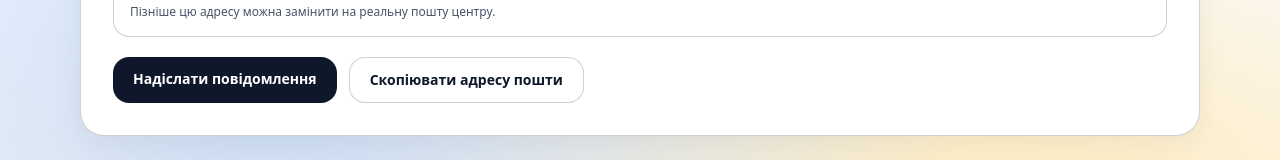
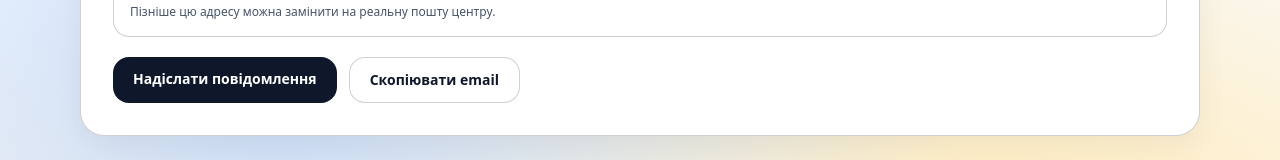
Before and after one commit to ironarian/ukr-jobs-japan, a Next.js app: page /contact in a window 1280 px wide. Shown: the part 313-473 px from the top of the page. Built offline with nearby package versions, Linux system fonts and the light colour scheme.

Commit message:
Update contact page

```diff
--- a/app/contact/page.tsx
+++ b/app/contact/page.tsx
@@ -149,7 +149,7 @@ export default function ContactPage() {
               {copied
                 ? t("Скопійовано", "コピーしました", "Copied")
                 : t(
-                    "Скопіювати адресу пошти",
+                    "Скопіювати email",
                     "メールアドレスをコピー",
                     "Copy email"
                   )}
```
